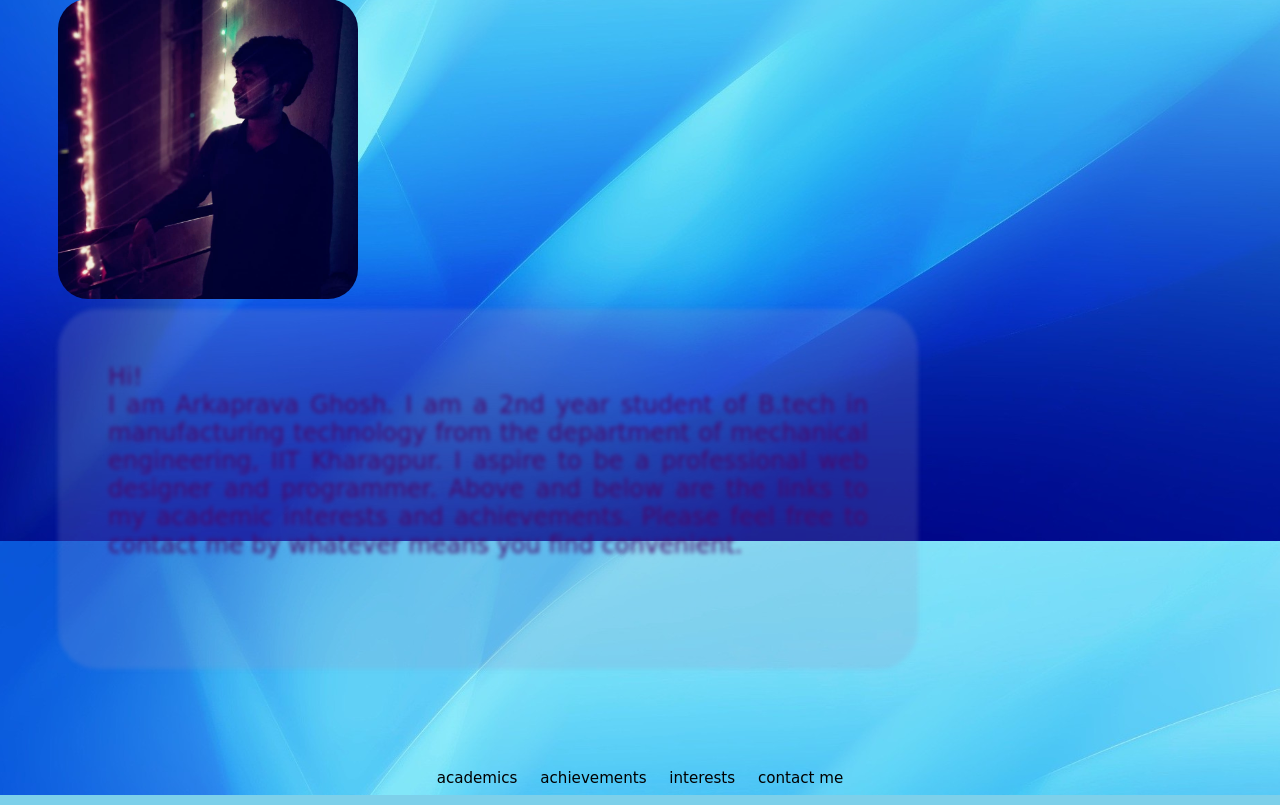
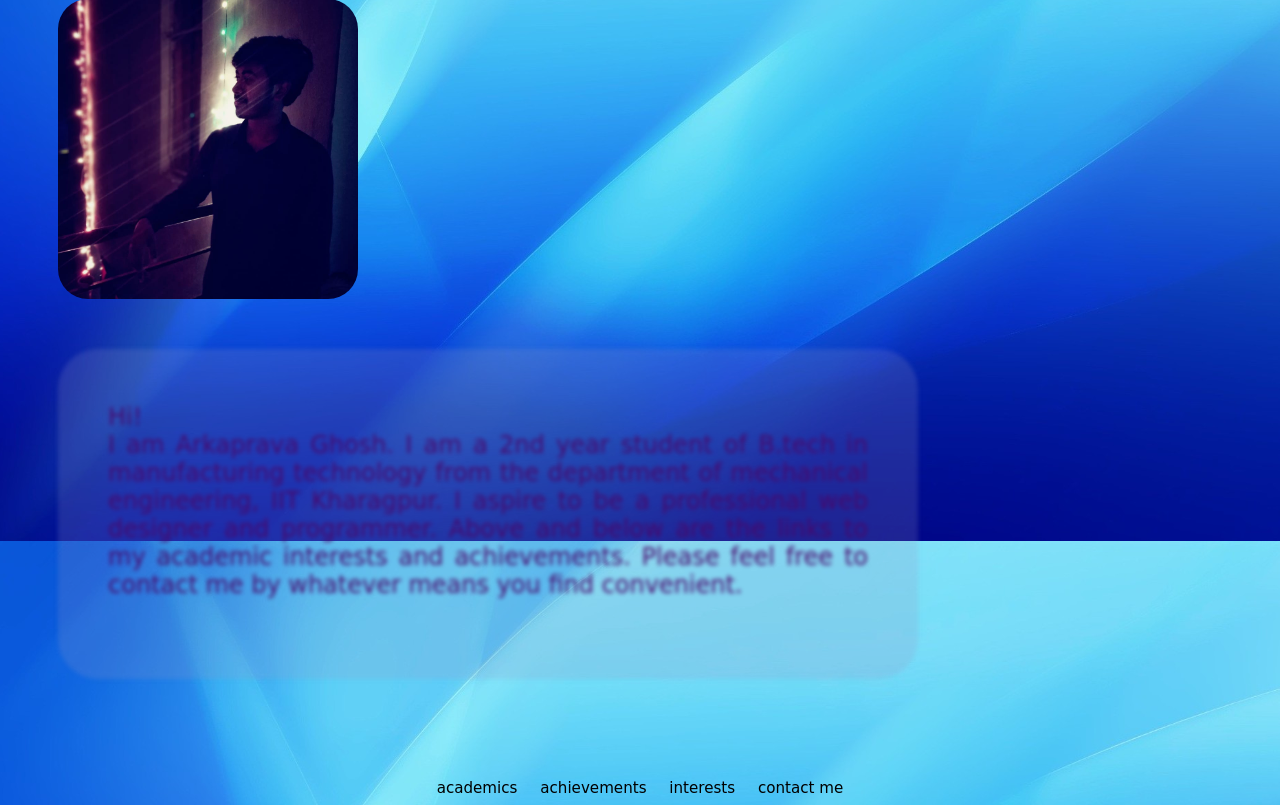
Before and after one commit to arka816/arka816.github.io, a PHP site: page / in a window 1280 px wide. Shown: the part 259-1064 px from the top of the page. Run offline with PHP 8.4, Linux system fonts and the light colour scheme.

Commit message:
update 16

```diff
--- a/css/style.css
+++ b/css/style.css
@@ -1,12 +1,12 @@
 /*code for info portion*/
 div.info{
 	width: 800px;
-	height: 300px;
+	height: 270px;
 	padding: 30px;
 	border-radius: 40px;
 	background-color: rgba(150,150,200,0.2);
 	margin-left: 50px;
-	margin-top: 10px;
+	margin-top: 50px;
 	filter: blur(2px);
 }
 div.info:hover{
```
